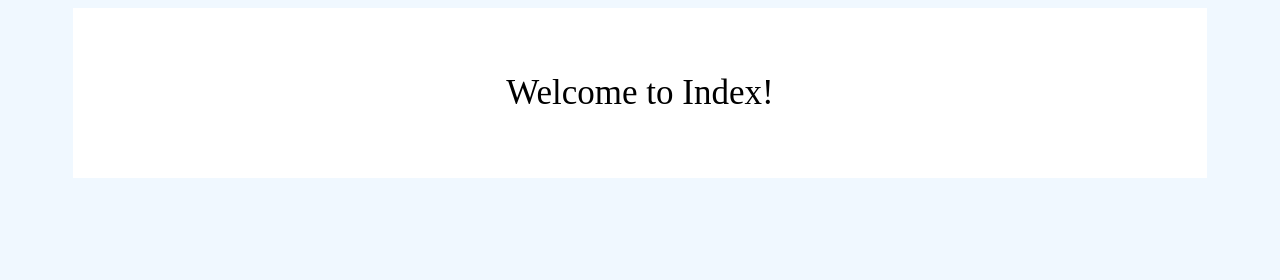
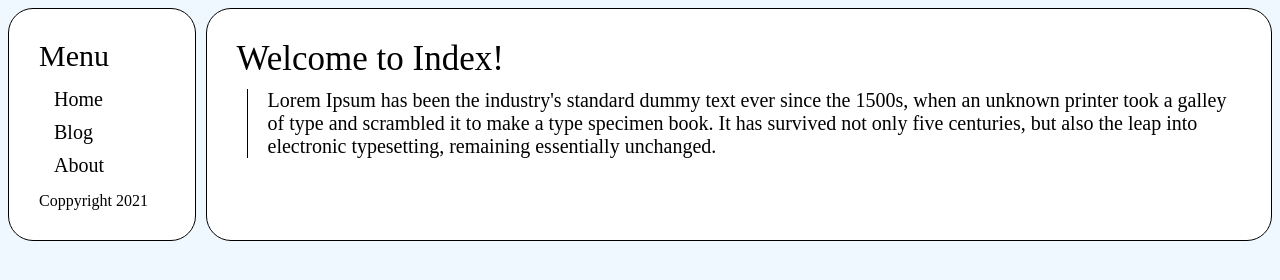
Before and after one commit to nhannt201/JavascriptClass, a plain HTML site: page index.html in a window 1280 px wide. Drawn offline with Linux system fonts and the light colour scheme.

Commit message:
update content and css

```diff
--- a/index.html
+++ b/index.html
@@ -1,11 +1,34 @@
+<!--Copyright © 2021 nhannt201-->
 <!DOCTYPE HTML>
 <html>
 	<head>
 		<title>Learn Javascript Class</title>
 		<meta charset="utf-8"/>
+		<meta name="viewport" content="width=device-width, initial-scale=1.0">
 		<link rel="stylesheet" href="style.css"/>
 	</head>
 	<body>
+		<div class="container" id="container">
+			<div class="left-menu">
+				<div class="first-menu">Menu</div>
+				<div class="main-menu">
+					<div class="menu">
+						<a href="">Home</a>
+					</div>
+					<div class="menu">
+						<a href="">Blog</a>
+					</div>
+					<div class="menu">
+						<a href="">About</a>
+					</div>
+				</div>
+				<div class="end-menu">Coppyright 2021</div>
+			</div>
+			<div class="right-content">
+				<div class="title">Welcome to Index!</div>
+				<div class="content">Lorem Ipsum has been the industry's standard dummy text ever since the 1500s, when an unknown printer took a galley of type and scrambled it to make a type specimen book. It has survived not only five centuries, but also the leap into electronic typesetting, remaining essentially unchanged.</div>
+			</div>
+		</div>
 	</body>
 	<script type="text/javascript" src="render.js"></script>
 	<script type="text/javascript" src="profile.js"></script>
--- a/render.js
+++ b/render.js
@@ -14,4 +14,4 @@ class init {
 	}
 }
 
-init.makeBody();
+//init.makeBody();
--- a/style.css
+++ b/style.css
@@ -1,15 +1,105 @@
 body {
 	background-color: #F0F8FF;
 }
-.container {
-	justify-content: center;
-	display: flex;
+
+.left-menu {
 	background-color: white;
-	width: 85%;
-	margin: auto;
+	width: 10%;
 	padding: 30px;
+	border-radius: 25px;
+	border: 1px solid #000;
+	margin-right: 10px;
+	transition: width 0.1s;
+}
+.left-menu:hover {
+	background-color: white;
+	width: 20%;
+	transition: width 0.1s;
+	padding: 30px;
+	border-radius: 25px;
+	border: 1px solid #000;
+	margin-right: 10px;
 
 }
-.welcome {
+.left-menu .first-menu {
+	font-size: 30px;
+}
+.left-menu .main-menu {
+	font-size: 20px;
+	padding: 10px;
+}
+.left-menu .main-menu .menu {
+	padding: 5px;
+}
+.left-menu .main-menu .menu a:link {
+	color: black;
+	text-decoration: none;
+}
+.left-menu .main-menu .menu a:active   {
+	color: black;
+	text-decoration: none;
+}
+.left-menu .main-menu .menu a:visited {
+	color: black;
+	text-decoration: none;
+}
+.right-content {
+	/*justify-content: center;
+	display: flex;
+	margin: auto;*/
+	background-color: white;
+	width: 80%;
+	padding: 30px;
+	border-radius: 25px;
+	border: 1px solid #000;
+	word-wrap:break-word;
+}
+.right-content .title {
 	font-size: 35px;
 }
+.right-content .content {
+	font-size: 20px;
+	border-left: 1px solid black;
+	border-collapse: separate;
+	border-spacing: 15px 50px;
+	padding: 	0px 0px 0px 20px;
+	margin-left: 10px;
+	margin-top: 10px;
+
+}
+
+
+
+
+
+@media screen and (max-width: 540px) {
+	/*Mobile*/
+	.container {
+		justify-content: space-between;
+		height: auto;
+	}
+	.left-menu {
+		margin-bottom: 10px;
+		width: 80%;
+		min-width: 100px;;
+	}
+	.left-menu:hover {
+		width: auto;
+		min-width: 100px;;
+	}
+	.right-content {
+		min-width: 100px;;
+	}
+
+}
+
+
+@media screen and (min-width: 540px) {
+	/*Desktop*/
+	.container {
+		display: flex;
+		justify-content: space-between;
+		height: auto;
+	}
+
+}
```
